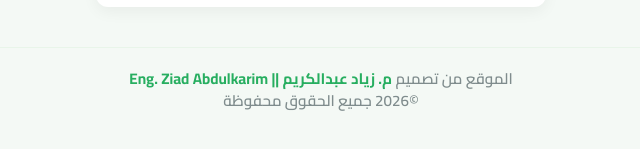
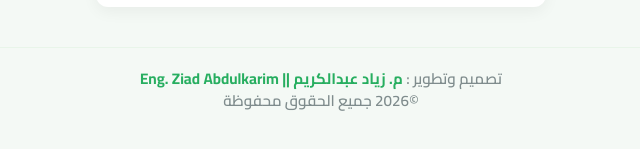
Before and after one commit to ZiadAbdulkarim/Test-green-land-accounting, a plain HTML site: page index.html in a window 1280 px wide. Shown: the part 621-770 px from the top of the page, 319-959 px from the left. Drawn offline with nearby package versions, Linux system fonts and the light colour scheme; no server answers.

Commit message:
Update index.html

```diff
--- a/index.html
+++ b/index.html
@@ -43,7 +43,9 @@
                 <label for="password" class="form-label"><i class="bi bi-lock me-1"></i>كلمة المرور</label>
                 <div class="position-relative">
                     <input type="password" id="password" class="form-control" required style="padding-left: 40px;">
-                    <button type="button" id="togglePassword" class="btn btn-link position-absolute top-50 text-decoration-none shadow-none text-muted" style="z-index: 10; left: 5px; transform: translateY(-50%);">
+                    <button type="button" id="togglePassword"
+                        class="btn btn-link position-absolute top-50 text-decoration-none shadow-none text-muted"
+                        style="z-index: 10; left: 5px; transform: translateY(-50%);">
                         <i id="eyeIcon" class="bi bi-eye"></i>
                     </button>
                 </div>
@@ -65,8 +67,12 @@
     <script src="js/auth.js"></script>
 
     <!-- Footer -->
-    <footer class="site-footer"> الموقع من تصميم <span>م. زياد عبدالكريم || Eng. Ziad Abdulkarim</span> <br> ©2026 جميع
-        الحقوق محفوظة </footer>
+    <footer class="site-footer">تصميم وتطوير :
+        <a href="https://ziadabdulkarim.github.io/Portfolio/" target="_blank" style="text-decoration: none;">
+            <span>م. زياد عبدالكريم || Eng. Ziad Abdulkarim</span>
+        </a>
+        <br> ©2026 جميع الحقوق محفوظة
+    </footer>
 </body>
 
 
```
